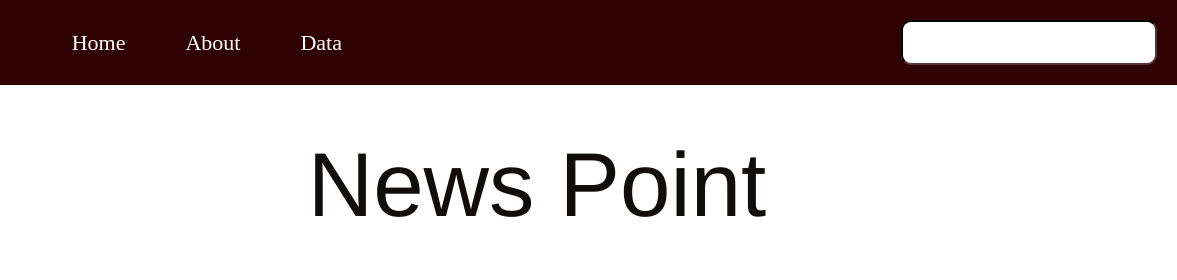
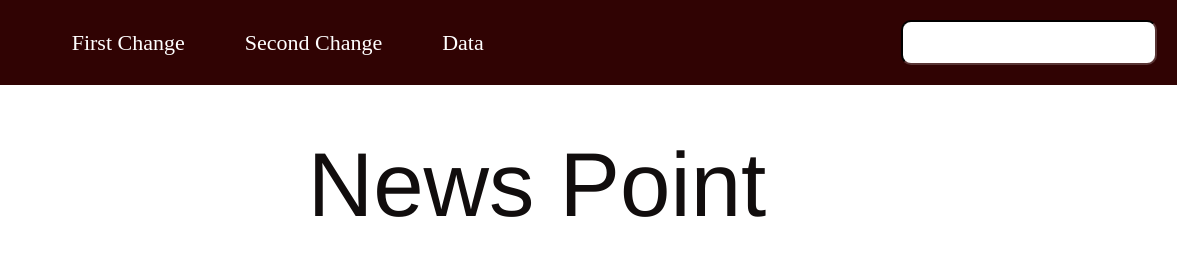
Before and after one commit to Anuja0614/News-Website, a plain HTML site: page index.html in a window 1280 px wide. Shown: the top 280 px of the page, 103-1280 px from the left. Drawn offline with Linux system fonts and the light colour scheme.

Commit message:
Second change

```diff
--- a/index.html
+++ b/index.html
@@ -13,8 +13,8 @@
     <nav class="navbars">
         <ul class="navlist">
             <div class="logo"><img src="img.jpg" alt="logo"></div>
-            <li><a href="#home">Home</a></li>
-            <li><a href="#about">About</a></li>
+            <li><a href="#home">First Change</a></li>
+            <li><a href="#about">Second Change</a></li>
             <li><a href="#products">Data</a></li>
          </ul>
 
```
